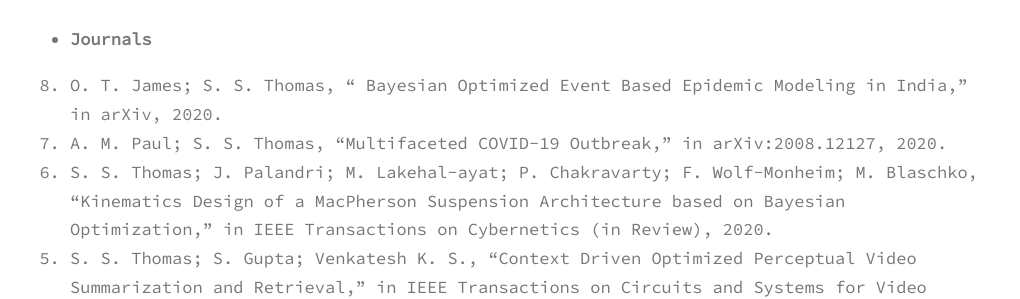
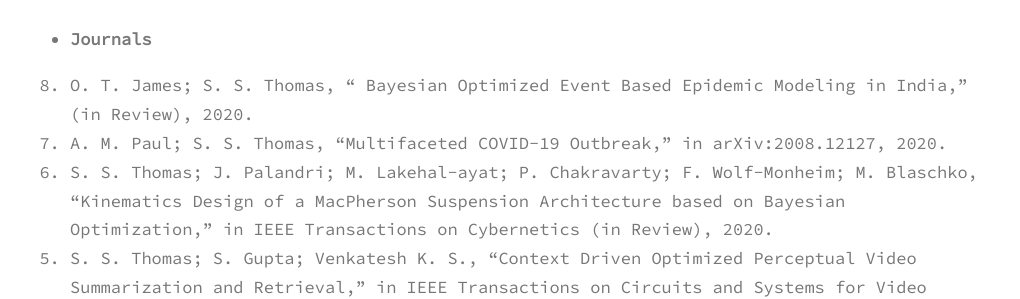
Before and after one commit to sinnuthomas/sinnuthomas.github.io, a Jekyll site: the page built from publications.md, in a window 1280 px wide. Shown: the part 176-475 px from the top of the page, without its empty margins (130-1150 px from the left). Built offline with Jekyll 4.4.1, drawn with Linux system fonts in a browser that asks for light colours.

Commit message:
Update publications.md

```diff
--- a/publications.md
+++ b/publications.md
@@ -6,7 +6,7 @@
 
 * **Journals**
 <ol reversed>
-  <li>O. T. James; S. S. Thomas, “ Bayesian Optimized Event Based Epidemic Modeling in India,” in arXiv, 2020.</li>
+  <li>O. T. James; S. S. Thomas, “ Bayesian Optimized Event Based Epidemic Modeling in India,” (in Review), 2020.</li>
   <li>A. M. Paul; S. S. Thomas, “Multifaceted COVID-19 Outbreak,” in arXiv:2008.12127, 2020.</li>
   <li>S. S. Thomas; J. Palandri; M. Lakehal-ayat; P. Chakravarty; F. Wolf-Monheim; M. Blaschko, “Kinematics Design of a MacPherson Suspension Architecture based on Bayesian Optimization,” in IEEE Transactions on Cybernetics (in Review), 2020.</li>
   <li>S. S. Thomas; S. Gupta; Venkatesh K. S., “Context Driven Optimized Perceptual Video Summarization and Retrieval,” in IEEE Transactions on Circuits and Systems for Video Technology, vol. 29, no. 10, pp. 3132-3145, Oct 2019.</li>
```
